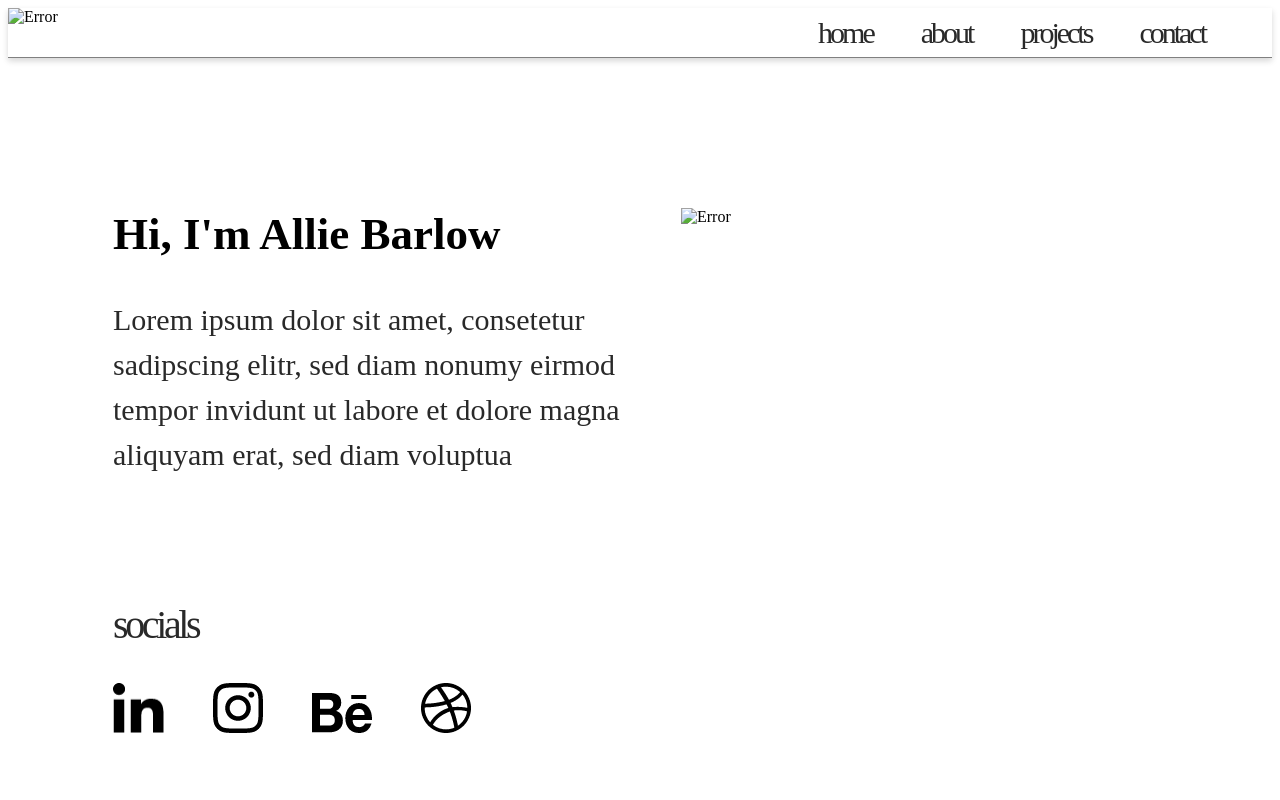
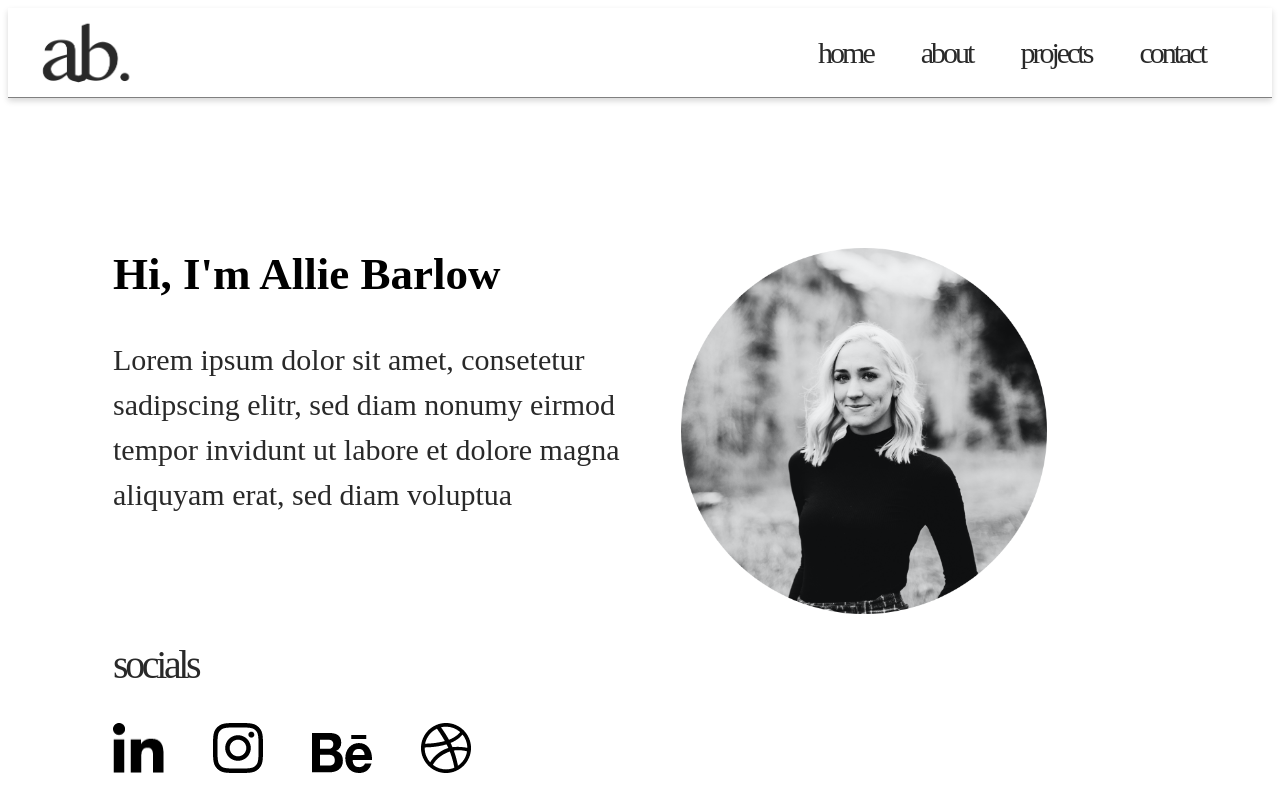
Before and after one commit to lowbaral/UX_UI_HW_17, a plain HTML site: page index.html in a window 1280 px wide. Shown: the top 800 px of the page. Drawn offline with Linux system fonts and the light colour scheme.

Commit message:
image link change

```diff
--- a/index.html
+++ b/index.html
@@ -9,7 +9,7 @@
 <body>
     <header>
         <div>
-            <img src="../MySite/Images/logo.png" alt="Error" width="150" height="85">
+            <img src="../UX_UI_HW_17/Images copy/logo.png" alt="Error" width="150" height="85">
         </div>
 
         <nav class="nav-main">
@@ -24,7 +24,7 @@
 
  <section class="heroImg">
     <div>
-        <img class="profileImg" src="../MySite/Images/allie@2x.png" alt="Error" width="366" height="366" align="right">
+        <img class="profileImg" src="../UX_UI_HW_17/Images copy/allie@2x.png" alt="Error" width="366" height="366" align="right">
         <h1>Hi, I'm Allie Barlow</h1>
         <p>Lorem ipsum dolor sit amet, consetetur sadipscing elitr, sed diam nonumy eirmod tempor invidunt ut labore et dolore magna aliquyam erat, sed diam voluptua</p>
     </div>
```
Also changed, not shown: css/index.css (line endings or trailing spaces).
